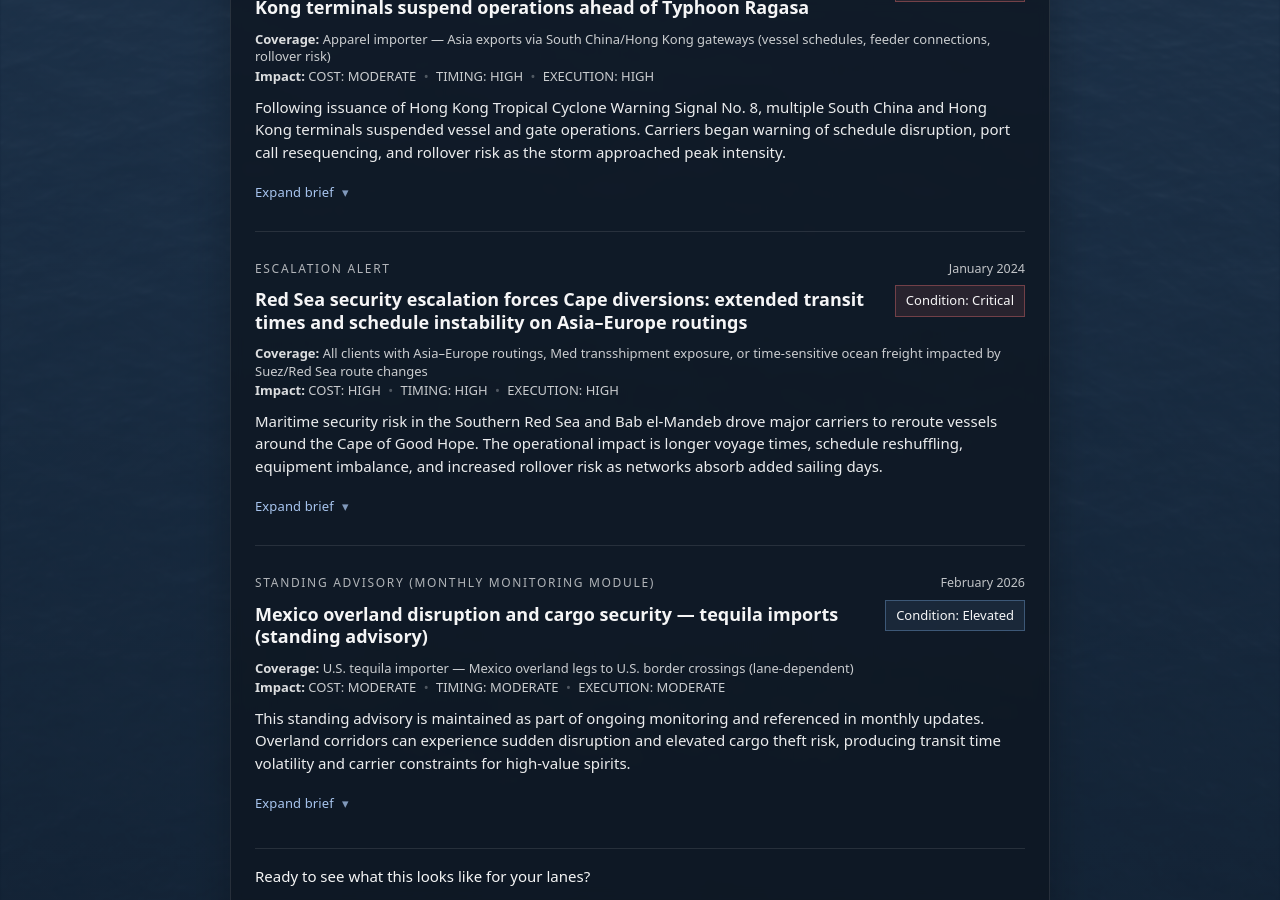
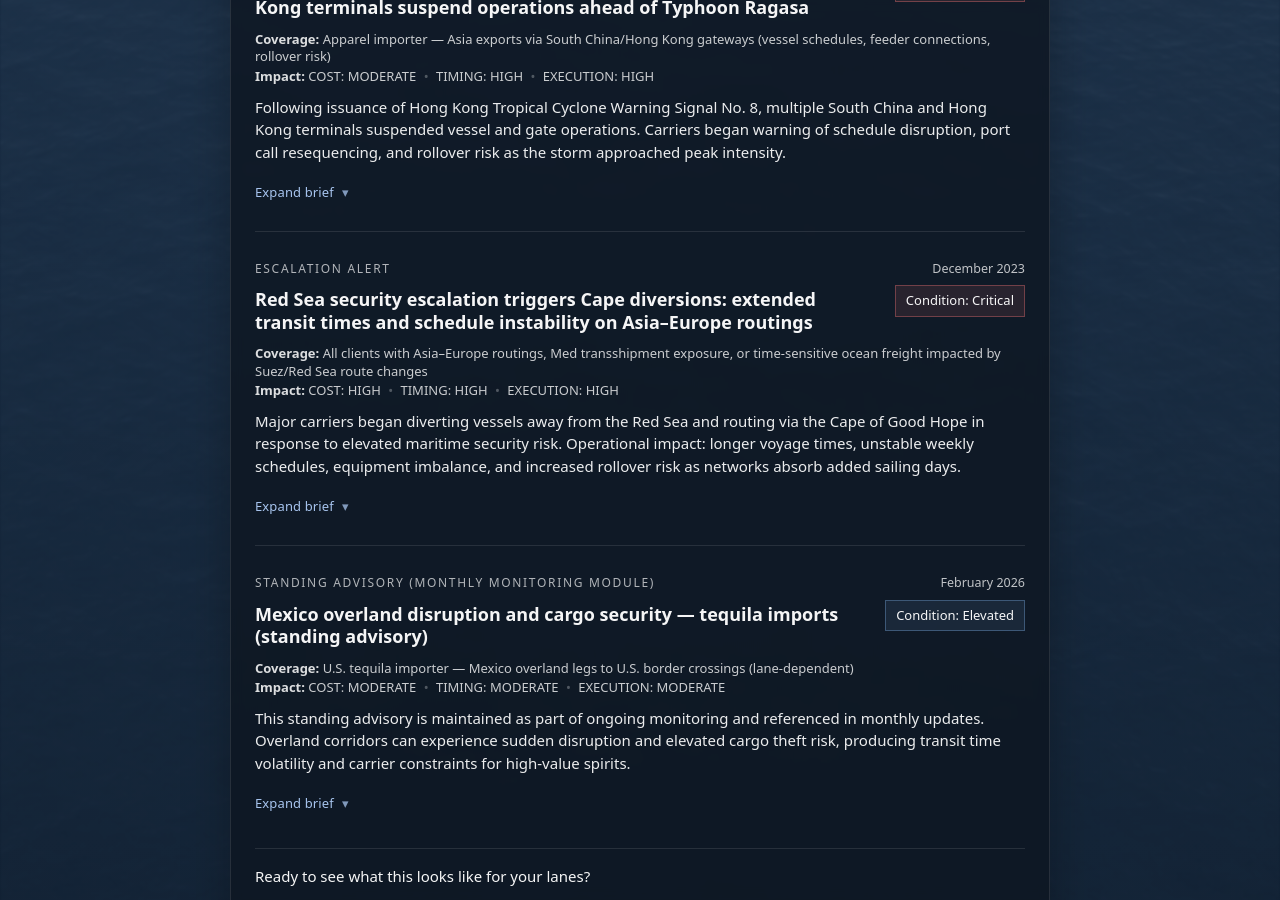
Before and after one commit to importrisk/import-risk-intelligence-site, a Jekyll site: the page built from insights.html, in a window 1280 px wide and 900 px high, scrolled down 1272 px. Built offline with Jekyll 4.4.1, drawn with Linux system fonts in a browser that asks for light colours.

Commit message:
Update insights.html

```diff
--- a/insights.html
+++ b/insights.html
@@ -319,18 +319,18 @@
 
         <hr class="brief-rule">
 
-       <!-- ENTRY 4 (REPLACEMENT: RED SEA) -->
-<article class="brief-entry" id="ea-2024-01-15">
+      <!-- ENTRY 4 (REPLACEMENT: RED SEA — REVISED TIMELINE) -->
+<article class="brief-entry" id="ea-2023-12-27">
   <header class="brief-entry-head">
 
     <div class="brief-kickerRow">
       <div class="brief-kicker">Escalation Alert</div>
-      <div class="brief-date">January 2024</div>
+      <div class="brief-date">December 2023</div>
     </div>
 
     <div class="brief-topline">
       <h3 class="brief-title">
-        Red Sea security escalation forces Cape diversions: extended transit times and schedule instability on Asia–Europe routings
+        Red Sea security escalation triggers Cape diversions: extended transit times and schedule instability on Asia–Europe routings
       </h3>
 
       <div class="brief-right">
@@ -346,8 +346,8 @@
   </header>
 
   <div class="brief-summary">
-    Maritime security risk in the Southern Red Sea and Bab el-Mandeb drove major carriers to reroute vessels around the Cape of Good Hope.
-    The operational impact is longer voyage times, schedule reshuffling, equipment imbalance, and increased rollover risk as networks absorb added sailing days.
+    Major carriers began diverting vessels away from the Red Sea and routing via the Cape of Good Hope in response to elevated maritime security risk.
+    Operational impact: longer voyage times, unstable weekly schedules, equipment imbalance, and increased rollover risk as networks absorb added sailing days.
   </div>
 
   <details class="brief-details">
@@ -357,59 +357,71 @@
     </summary>
 
     <div class="brief-body">
+
+      <div class="brief-section">
+        <div class="brief-h">Alert issued</div>
+        <p><strong>December 27, 2023:</strong> Alert distributed after multiple carriers confirmed Cape diversions and warned of longer transit times and knock-on disruption.</p>
+      </div>
+
       <div class="brief-section">
         <div class="brief-h">Assessed impact</div>
-        <p><strong>Cost:</strong> Expect higher ocean rates and surcharges as carriers absorb longer routes, plus higher working-capital carry from extended in-transit inventory.</p>
-        <p><strong>Timing:</strong> Treat ETAs as ranges. Cape diversions add days to weeks depending on loop and port sequence changes.</p>
-        <p><strong>Execution:</strong> Elevated rollover risk and unstable weekly departures as carriers resequence calls, adjust pro-forma schedules, and rebalance equipment.</p>
+        <p><strong>Cost:</strong> Higher ocean rates and surcharges likely as carriers absorb longer routes; working-capital carry increases due to longer in-transit inventory.</p>
+        <p><strong>Timing:</strong> Treat ETAs as ranges. Cape routing adds days to weeks depending on loop and port resequencing.</p>
+        <p><strong>Execution:</strong> Elevated rollover risk and unstable departures as carriers revise pro-forma schedules and reposition equipment.</p>
       </div>
 
       <div class="brief-section">
         <div class="brief-h">Decision window</div>
         <p><strong>Next 7–14 days:</strong> Network adjustments propagate through schedules and transshipment hubs.</p>
         <p>
-          Identify priority SKUs and lanes that cannot tolerate extended transit. Authorize mode or service upgrades for those flows (premium ocean products or air conversion for a narrow subset).
-          Convert fixed delivery promises into buffered ETA ranges and adjust replenishment planning for longer in-transit time.
+          Identify priority SKUs and lanes that cannot tolerate longer transit. Authorize service upgrades for those flows (premium ocean products, or air conversion for a narrow subset).
+          Convert fixed delivery promises into buffered ETA ranges and adjust replenishment planning for extended lead times.
         </p>
       </div>
 
       <div class="brief-section">
         <div class="brief-h">Watchpoints</div>
-        <p><strong>Security advisories:</strong> UKMTO incident warnings and MARAD guidance updates for the Red Sea and Bab el-Mandeb.</p>
-        <p><strong>Carrier network posture:</strong> Continued Cape routing, blank sailings, and revised pro-forma schedules by loop.</p>
-        <p><strong>Knock-on constraints:</strong> congestion signals at Med transshipment hubs and equipment imbalance impacting load acceptance and rollovers.</p>
+        <p><strong>Carrier posture:</strong> continued Cape routing, blank sailings, and revised pro-forma schedules by loop.</p>
+        <p><strong>Network constraints:</strong> congestion at Med transshipment hubs and equipment imbalance impacting load acceptance and rollovers.</p>
+        <p><strong>Authority guidance:</strong> MARAD / UKMTO updates for risk posture and incident reporting.</p>
       </div>
 
       <div class="brief-section">
-        <div class="brief-h">Sources</div>
+        <div class="brief-h">Primary sources</div>
         <ol class="brief-sources">
-          <li>
-            <strong>U.S. Maritime Administration (MARAD):</strong>
-            <a href="https://www.maritime.dot.gov/msci/2024-001-southern-red-sea-bab-el-mandeb-strait-gulf-aden-northwestern-indian-ocean-somali" target="_blank" rel="noopener noreferrer">
-              Maritime Advisory 2024-001 (Southern Red Sea / Bab el-Mandeb / Gulf of Aden risk)
-            </a>
-            — Feb 2, 2024.
-          </li>
-          <li>
-            <strong>UKMTO:</strong>
-            <a href="https://www.ukmto.org/-/media/ukmto/warnings/indian-ocean/2024/jan/20240126-ukmto-warning-020.pdf" target="_blank" rel="noopener noreferrer">
-              Warning 020 (incident alert: attack report and guidance)
-            </a>
-            — Jan 26, 2024.
-          </li>
           <li>
             <strong>Maersk:</strong>
             <a href="https://www.maersk.com/news/articles/2023/12/15/maersk-operations-through-red-sea-gulf-of-aden" target="_blank" rel="noopener noreferrer">
-              Operational update: vessels diverted around Cape of Good Hope
+              Operations update — pause/avoidance of Red Sea / Gulf of Aden
             </a>
             — Dec 15, 2023.
           </li>
           <li>
-            <strong>Hapag-Lloyd:</strong>
-            <a href="https://www.hapag-lloyd.com/en/services-information/news/2024/01/here-s-an-update-on-the-red-sea-situation.html" target="_blank" rel="noopener noreferrer">
-              Update on Red Sea situation (route avoidance / network posture)
+            <strong>MSC:</strong>
+            <a href="https://www.msc.com/en/newsroom/customer-advisories/2023/december/contingency-adjustment-charge-%E2%80%93-trade-north-europe%2C-med-to-indian-subcont%2C-red-sea%2C-east-africa" target="_blank" rel="noopener noreferrer">
+              Customer advisory — diversion via Cape of Good Hope; transit time increase
             </a>
-            — Jan 2024.
+            — Dec 27, 2023.
+          </li>
+          <li>
+            <strong>Maersk:</strong>
+            <a href="https://www.maersk.com/news/articles/2023/12/22/red-sea-gulf-of-aden-situation" target="_blank" rel="noopener noreferrer">
+              Red Sea / Gulf of Aden situation — vessel contingency tracker (diverted vessels)
+            </a>
+            — Dec 22, 2023.
+          </li>
+        </ol>
+      </div>
+
+      <div class="brief-section">
+        <div class="brief-h">Authority context (follow-up)</div>
+        <ol class="brief-sources">
+          <li>
+            <strong>MARAD:</strong>
+            <a href="https://www.maritime.dot.gov/msci/2024-001-southern-red-sea-bab-el-mandeb-strait-gulf-aden-northwestern-indian-ocean-somali" target="_blank" rel="noopener noreferrer">
+              Maritime Advisory 2024-001 — Southern Red Sea / Bab el-Mandeb risk
+            </a>
+            — Feb 2, 2024.
           </li>
         </ol>
       </div>
```
